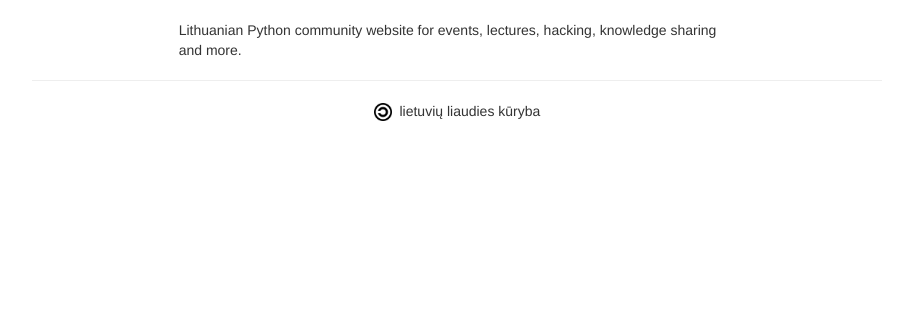
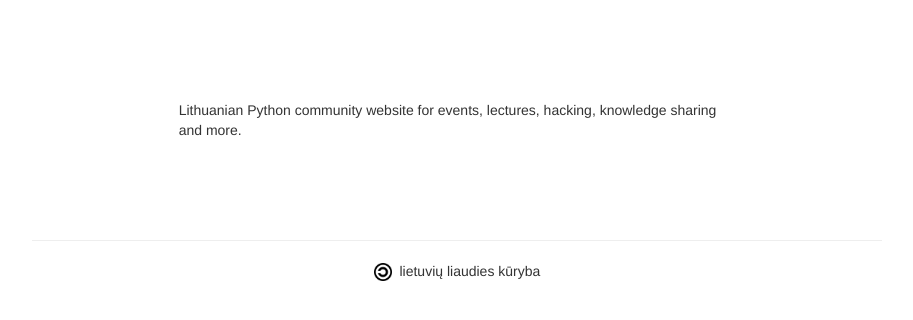
Before and after one commit to niekas/Hack4LT, a Django app: template src/hack4lt/templates/hack4lt/home.html in a window 1280 px wide. Shown: the part 52-372 px from the top of the page, without its empty margins (183-1096 px from the left). Run offline with Django 3.2, Linux system fonts and the light colour scheme; the template is opened without the code that fills it, so the values that code supplies are empty; some libraries are stand-ins or nearby versions.

Commit message:
Add spacing to home page.

```diff
--- a/src/hack4lt/templates/hack4lt/home.html
+++ b/src/hack4lt/templates/hack4lt/home.html
@@ -6,7 +6,7 @@
 {% endblock %}
 
 {% block content %}
-    <div class="col-md-8 col-md-offset-2 top-bottom-spacing">
+    <div class="col-md-8 col-md-offset-2 big-spacing">
         <form action="{% url 'register' %}" method="post">{% csrf_token %}
         {% trans 'Lithuanian Python community website for events, lectures, hacking, knowledge sharing and more.' %}
     </div>
```
